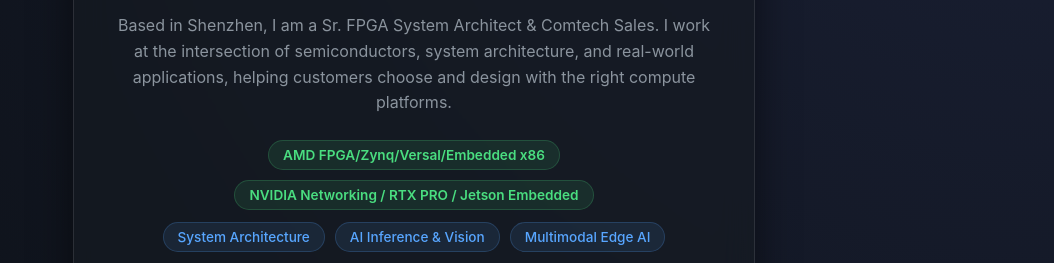
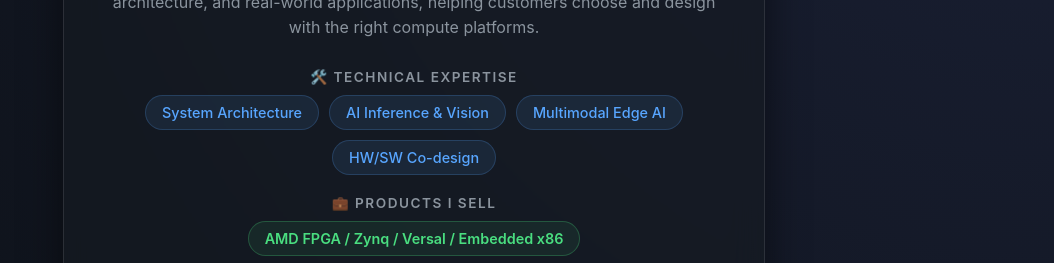
Before and after one commit to andrew-zyf/andrew-zyf.github.io, a plain HTML site: page index.html in a window 1280 px wide. Shown: the part 351-614 px from the top of the page, without its empty margins (226-1280 px from the left). Drawn offline with Linux system fonts and the light colour scheme.

Commit message:
Update from https://github.com/andrew-zyf/homepage-src/commit/5678fe99a4e66f06464c61b6680f15a705231cd8

```diff
--- a/index.html
+++ b/index.html
@@ -37,7 +37,7 @@
             border: 1px solid var(--card-border);
             border-radius: 24px;
             padding: 40px;
-            max-width: 600px; /* 稍微加宽以适应更长的产品标签 */
+            max-width: 620px;
             width: 100%;
             text-align: center;
             box-shadow: 0 20px 40px rgba(0, 0, 0, 0.5);
@@ -89,15 +89,24 @@
             color: var(--text-muted);
             font-size: 1rem;
             line-height: 1.6;
-            margin-bottom: 24px;
+            margin-bottom: 28px;
         }
 
-        .skills {
+        /* 标签区域分组样式 */
+        .skills-container {
             display: flex;
             flex-direction: column;
-            align-items: center;
-            gap: 12px;
+            gap: 20px;
             margin-bottom: 32px;
+        }
+
+        .section-label {
+            font-size: 0.85rem;
+            color: var(--text-muted);
+            margin-bottom: 10px;
+            text-transform: uppercase;
+            letter-spacing: 1.5px;
+            font-weight: 600;
         }
 
         .product-group {
@@ -111,9 +120,9 @@
             background: var(--tag-bg);
             color: var(--accent-color);
             border: 1px solid var(--tag-border);
-            padding: 6px 14px;
+            padding: 8px 16px;
             border-radius: 20px;
-            font-size: 0.85rem;
+            font-size: 0.9rem;
             font-weight: 500;
             transition: all 0.2s;
             cursor: default;
@@ -121,9 +130,9 @@
         }
 
         .skill-tag.product {
-            background: rgba(74, 222, 128, 0.1);
+            background: rgba(74, 222, 128, 0.08);
             color: var(--sales-color);
-            border-color: rgba(74, 222, 128, 0.2);
+            border-color: rgba(74, 222, 128, 0.25);
             font-weight: 600;
         }
 
@@ -137,10 +146,12 @@
             color: #0d1117;
         }
 
+        /* 社交链接按钮 */
         .links {
             display: flex;
             justify-content: center;
             gap: 16px;
+            margin-top: 10px;
         }
 
         .btn {
@@ -182,18 +193,26 @@
         <div class="title">Sr. FPGA System Architect & Comtech Sales</div>
 
         <p class="bio">
-            Based in Shenzhen, I am a Sr. FPGA System Architect & Comtech Sales. I work at the intersection of semiconductors, system architecture, and real-world applications, helping customers choose and design with the right compute platforms.
+            Based in Shenzhen. I work at the intersection of semiconductors, system architecture, and real-world applications, helping customers choose and design with the right compute platforms.
         </p>
 
-        <div class="skills">
-            <div class="product-group">
-                <span class="skill-tag product">AMD FPGA/Zynq/Versal/Embedded x86</span>
-                <span class="skill-tag product">NVIDIA Networking / RTX PRO / Jetson Embedded</span>
+        <div class="skills-container">
+            <div>
+                <div class="section-label">🛠️ Technical Expertise</div>
+                <div class="product-group">
+                    <span class="skill-tag">System Architecture</span>
+                    <span class="skill-tag">AI Inference & Vision</span>
+                    <span class="skill-tag">Multimodal Edge AI</span>
+                    <span class="skill-tag">HW/SW Co-design</span>
+                </div>
             </div>
-            <div class="product-group">
-                <span class="skill-tag">System Architecture</span>
-                <span class="skill-tag">AI Inference & Vision</span>
-                <span class="skill-tag">Multimodal Edge AI</span>
+
+            <div>
+                <div class="section-label">💼 Products I Sell</div>
+                <div class="product-group">
+                    <span class="skill-tag product">AMD FPGA / Zynq / Versal / Embedded x86</span>
+                    <span class="skill-tag product">NVIDIA Networking / RTX PRO / Jetson Embedded</span>
+                </div>
             </div>
         </div>
 
```
